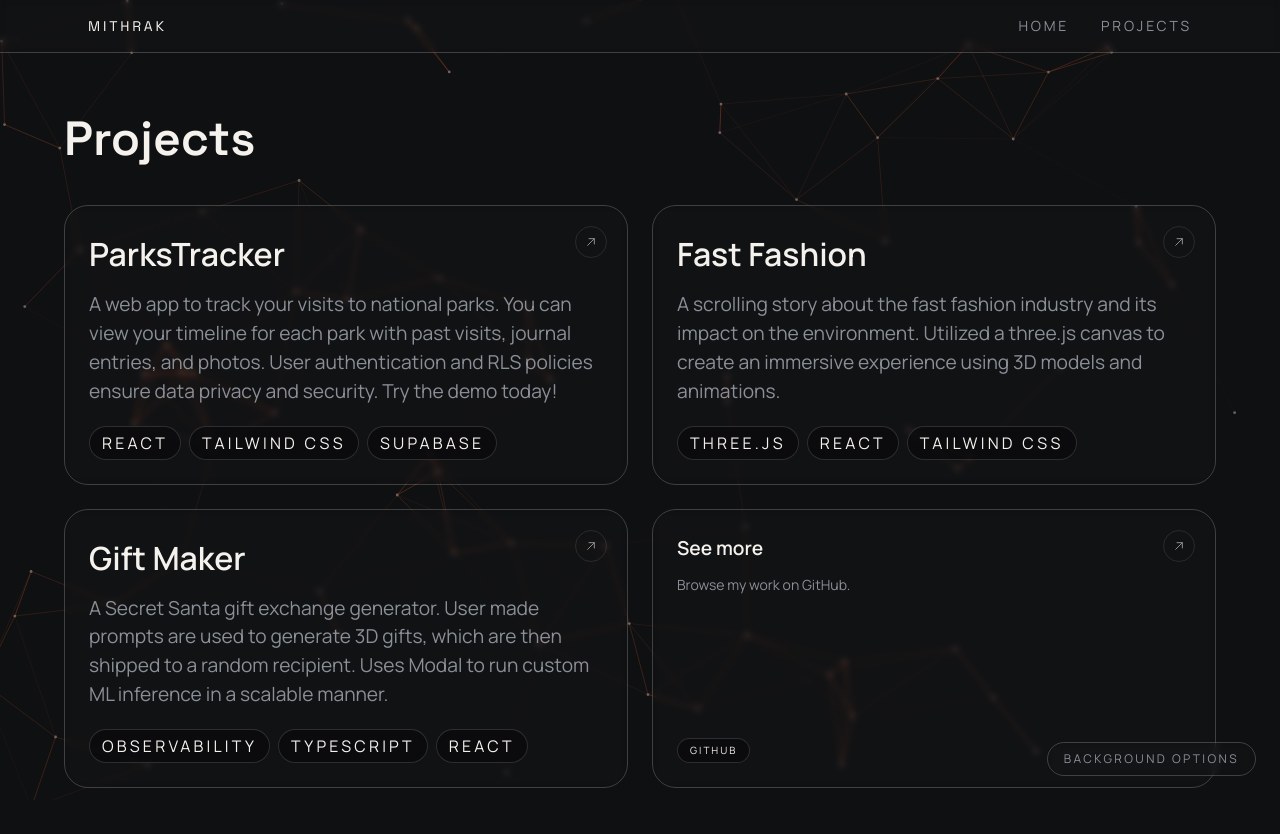
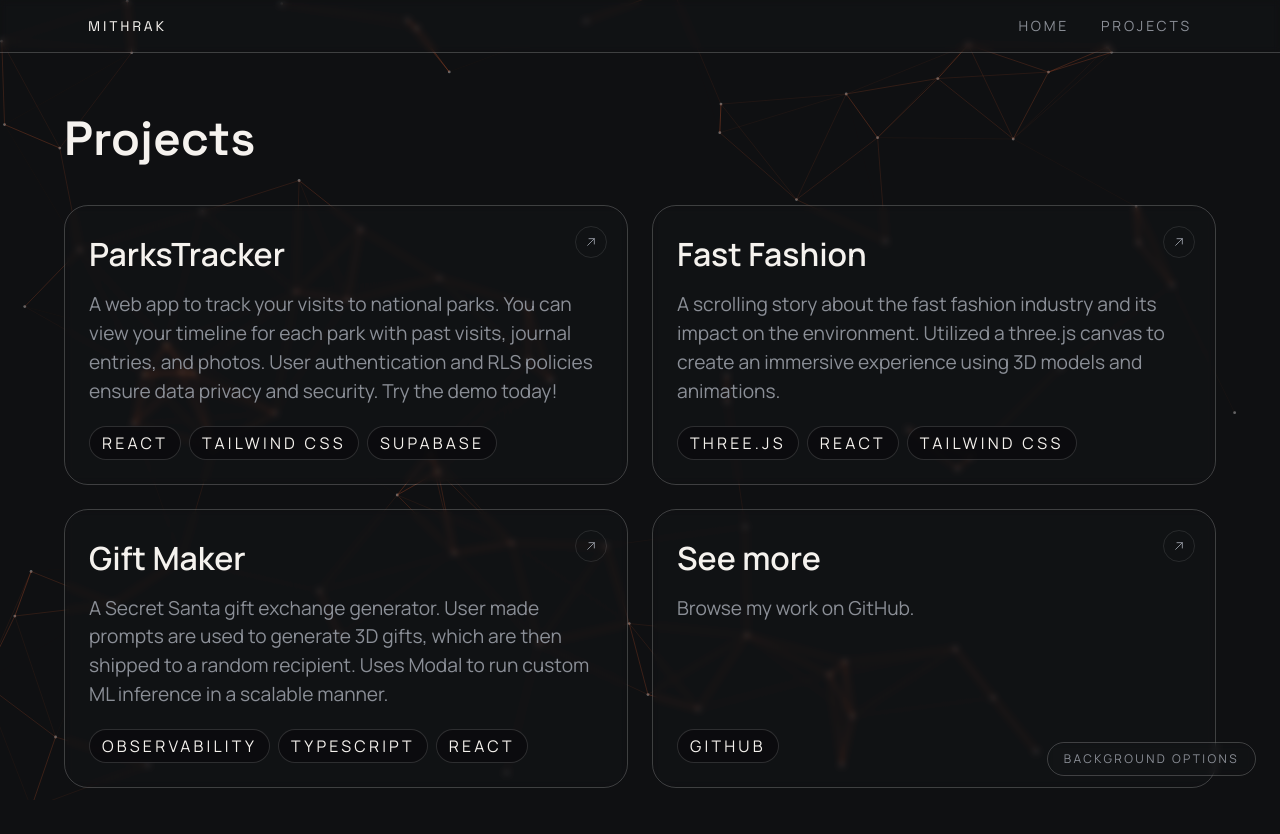
Before and after one commit to mitkan191003/personal-site, a Next.js app: page /projects in a window 1280 px wide. Shown: the top 834 px of the page. Built offline with nearby package versions, Linux system fonts and the light colour scheme.

Commit message:
Fix projects css

```diff
--- a/src/app/projects/page.tsx
+++ b/src/app/projects/page.tsx
@@ -108,13 +108,13 @@ export default function ProjectsPage() {
                 <ArrowIcon />
               </span>
               <div>
-                <h2 className="text-lg font-semibold">See more</h2>
-                <p className="mt-3 text-sm text-[var(--color-muted)]">
+                <h2 className="text-h2 font-semibold">See more</h2>
+                <p className="mt-3 text-body text-[var(--color-muted)]">
                   Browse my work on GitHub.
                 </p>
               </div>
               <div className="mt-5">
-                <span className="social-button inline-flex items-center rounded-full px-3 py-1 text-[10px] uppercase tracking-[0.2em]">
+                <span className="social-button inline-flex items-center rounded-full px-3 py-1 text-muted uppercase tracking-[0.2em]">
                   GitHub
                 </span>
               </div>
```
